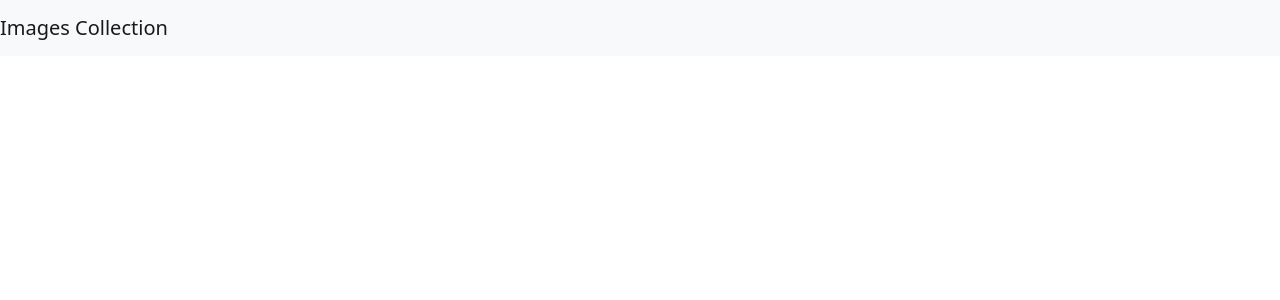
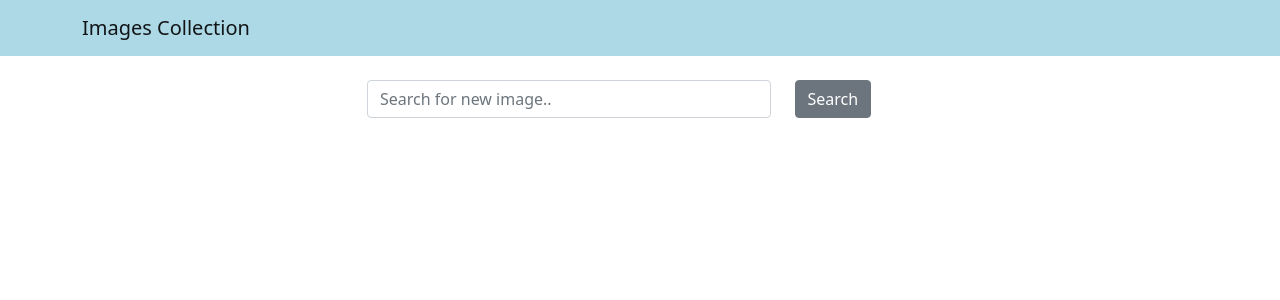
Before and after one commit to Meetkumar30/Image, a React (Create React App) app in the folder frontend/: page / in a window 1280 px wide. Shown: the top 300 px of the page. Built offline with nearby package versions, Linux system fonts and the light colour scheme.

Commit message:
Controlled Search Components

```diff
--- a/frontend/src/App.js
+++ b/frontend/src/App.js
@@ -1,9 +1,21 @@
+import { useState } from 'react';
 import 'bootstrap/dist/css/bootstrap.min.css';
 import Header from './components/Header';
+import Search from './components/Search';
+
+
 const App = () => {
+   const[word, setWord]= useState('');
+
+   const handleSearchSubmit = (e) => {
+    e.preventDefault();
+    console.log(word);
+  };
+
   return (
     <div>
       <Header title="Images Collection"/>
+      <Search word ={word} setWord={setWord} handleSubmit = {handleSearchSubmit} />
     </div>
   );
 }
--- a/frontend/src/components/Header.js
+++ b/frontend/src/components/Header.js
@@ -1,12 +1,18 @@
 import React from 'react';
-import { Navbar } from 'react-bootstrap';
+import { Navbar, Container } from 'react-bootstrap';
+
+const navbarStyle = {
+  backgroundColor: 'lightblue'
+};
 
 const Header = (properties) => {
   const { title } = properties;
     return (
 
-    <Navbar bg="light" variant="light">
+    <Navbar style={navbarStyle} variant="light">
+      <Container>
     <Navbar.Brand href="/home">{title}</Navbar.Brand>
+      </Container>
     </Navbar>
     );
   }
--- /dev/null
+++ b/frontend/src/components/Search.js
@@ -0,0 +1,32 @@
+import React from "react";
+import { Container, Row, Col, Button , Form} from "react-bootstrap";
+
+const Search = ({ word, setWord, handleSubmit}) => {
+  return (
+    <Container className= "mt-4">
+      <Row className= "justify-content-center">
+        <Col xs={12} md={8} lg={6}>
+          <Form onSubmit={handleSubmit}>
+            <Row>
+              <Col xs={9}>
+                <Form.Control
+                type="text"
+                value={word}
+                onChange={(e) => setWord(e.target.value)}
+                placeholder="Search for new image.."
+                 />
+              </Col>
+              <Col>
+                <Button variant="secondary" type="submit">
+                  Search
+                </Button>
+              </Col>
+            </Row>
+          </Form>
+        </Col>
+      </Row>
+    </Container>
+  );
+};
+
+export default Search;
```
